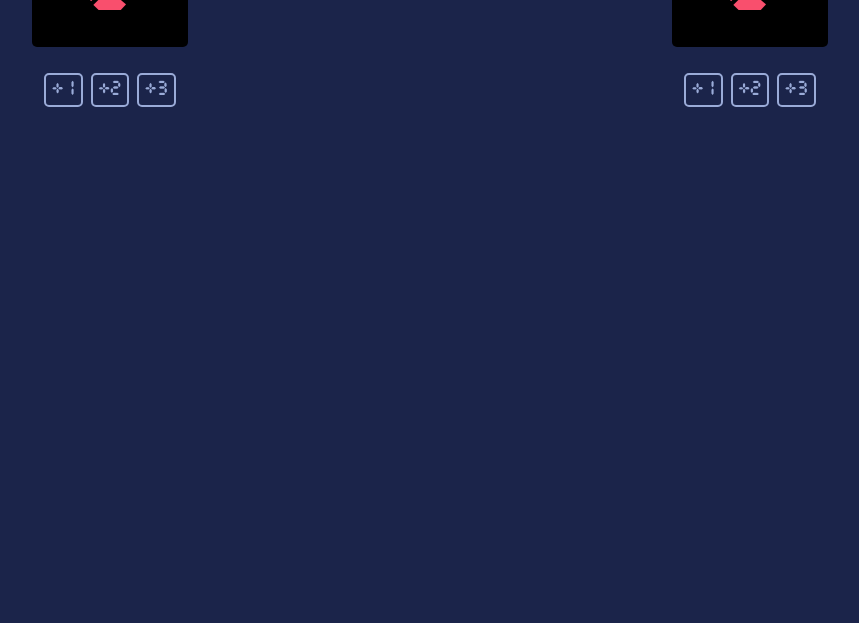
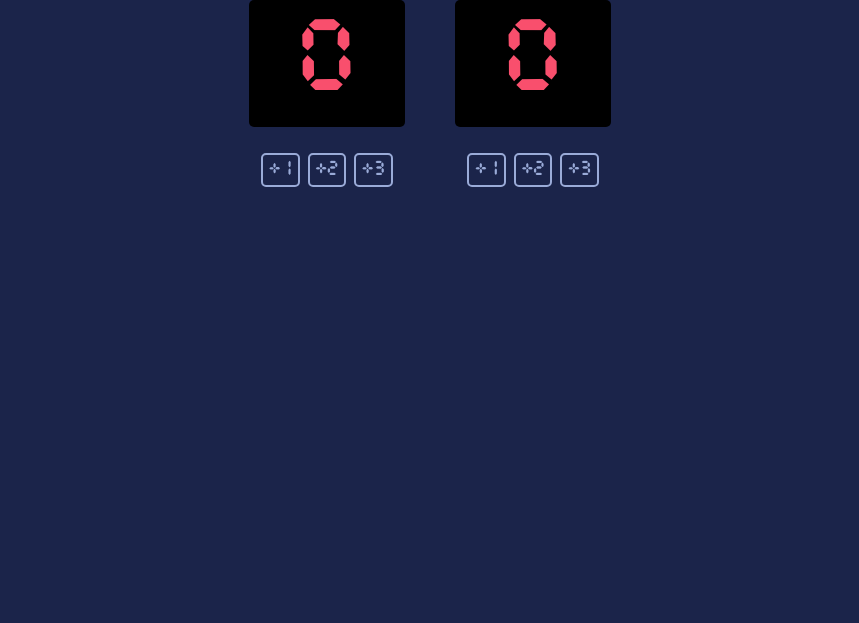
Before and after one commit to zunaira-farooq/basketball-scoreboard, a plain HTML site: page index.html in a window 1280 px wide. Shown: the part 177-800 px from the top of the page, without its empty margins (210-1069 px from the left). Drawn offline with nearby package versions, Linux system fonts and the light colour scheme.

Commit message:
Update index.css

```diff
--- a/index.css
+++ b/index.css
@@ -41,6 +41,11 @@ h1 {
 .container {
     display: flex;
     justify-content: space-around;
+    margin: auto;
+    column-gap: 50px;
+    flex-direction: row;
+    margin-top: 80px;
+    margin-bottom: 80px;
 }
 
 .inner-container {
```
